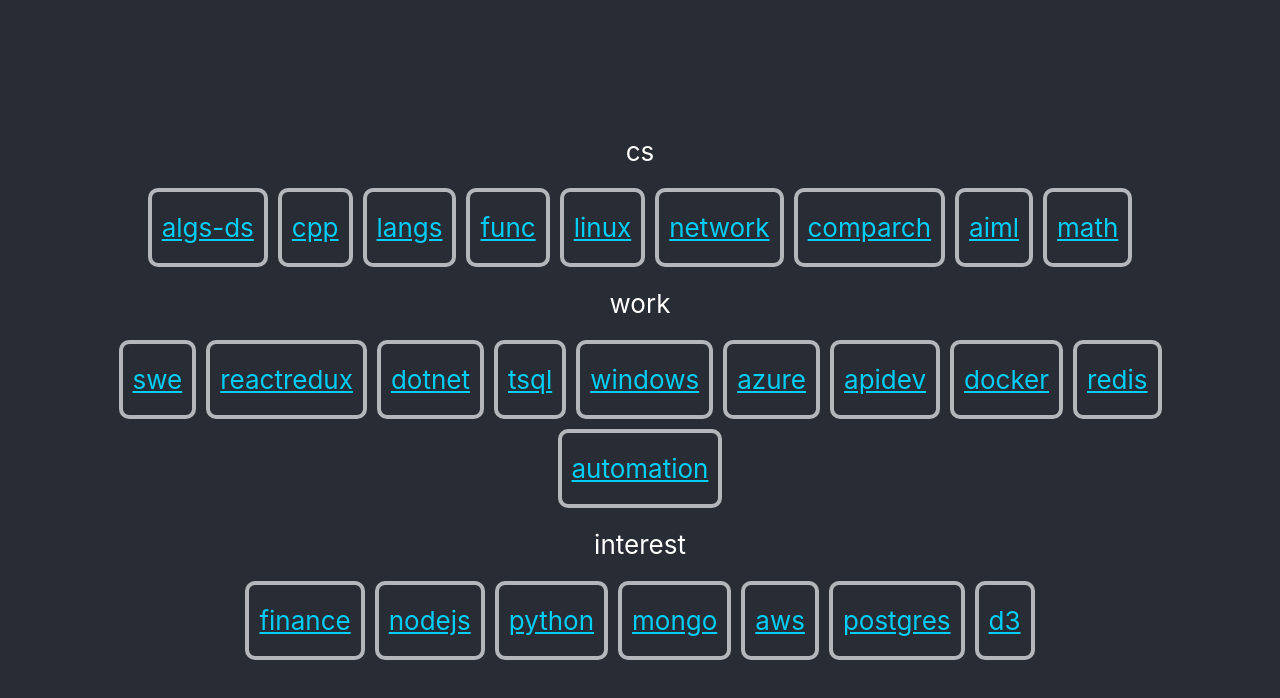
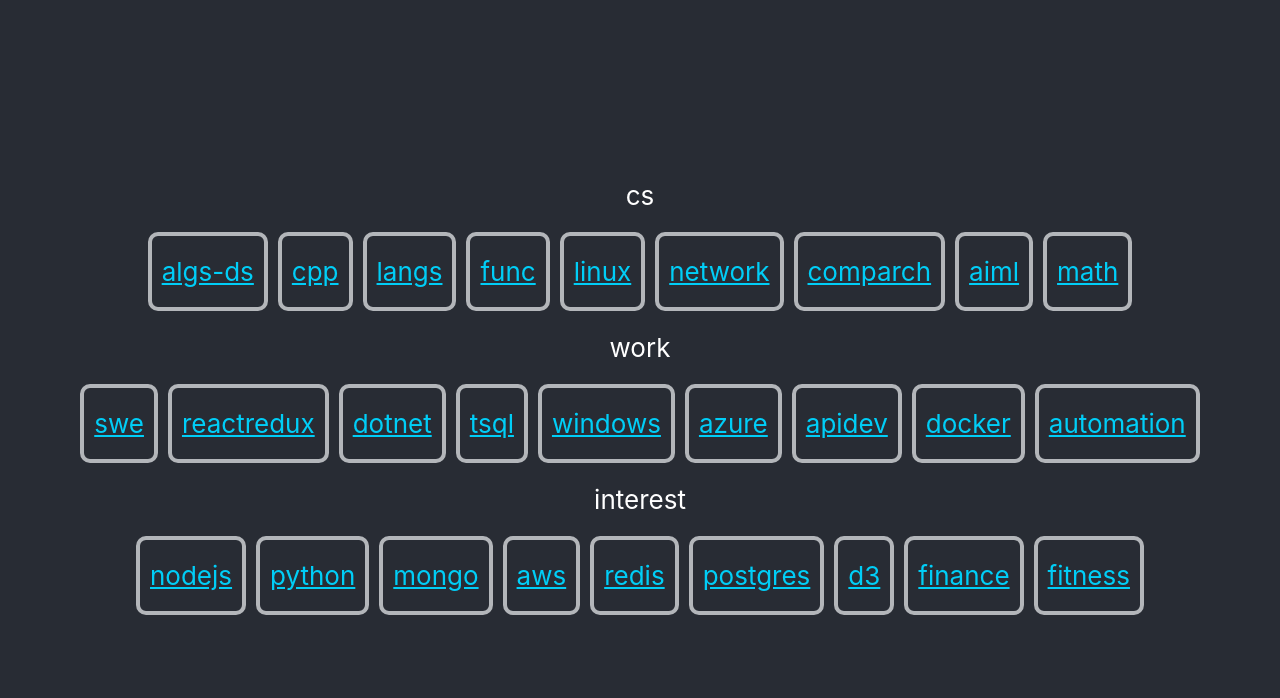
Before and after one commit to brriann/brriann.github.io, a React (Create React App) app: page / in a window 1280 px wide. Shown: the top 698 px of the page. Built offline with nearby package versions, Linux system fonts and the light colour scheme.

Commit message:
update gh page links

```diff
--- a/src/data.js
+++ b/src/data.js
@@ -22,18 +22,19 @@
   { 'name': 'azure', 'highlight': false },
   { 'name': 'apidev', 'highlight': false },
   { 'name': 'docker', 'highlight': false },
-  { 'name': 'redis', 'highlight': false },
   { 'name': 'automation', 'highlight': false },
 ];
 
 const interest = [
-  { 'name': 'finance', 'highlight': false },
   { 'name': 'nodejs', 'highlight': false },
   { 'name': 'python', 'highlight': false },
   { 'name': 'mongo', 'highlight': false },
   { 'name': 'aws', 'highlight': false },
+  { 'name': 'redis', 'highlight': false },
   { 'name': 'postgres', 'highlight': false },
   { 'name': 'd3', 'highlight': false },
+  { 'name': 'finance', 'highlight': false },
+  { 'name': 'fitness', 'highlight': false },
 ];
 
 // OLD SITE
```
